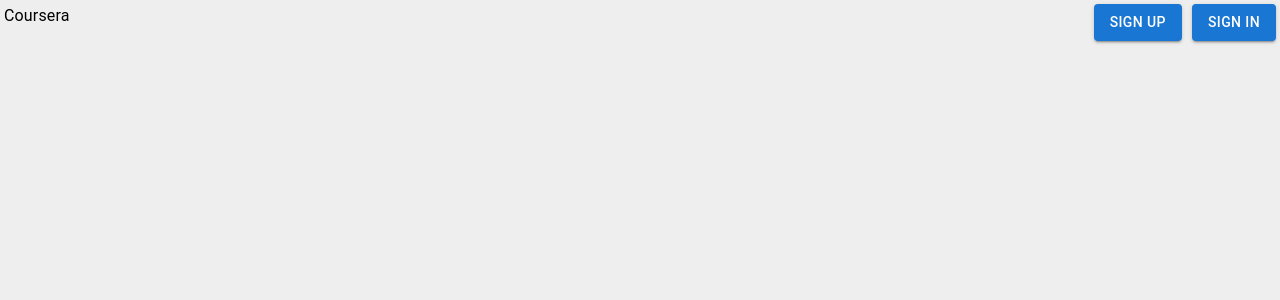
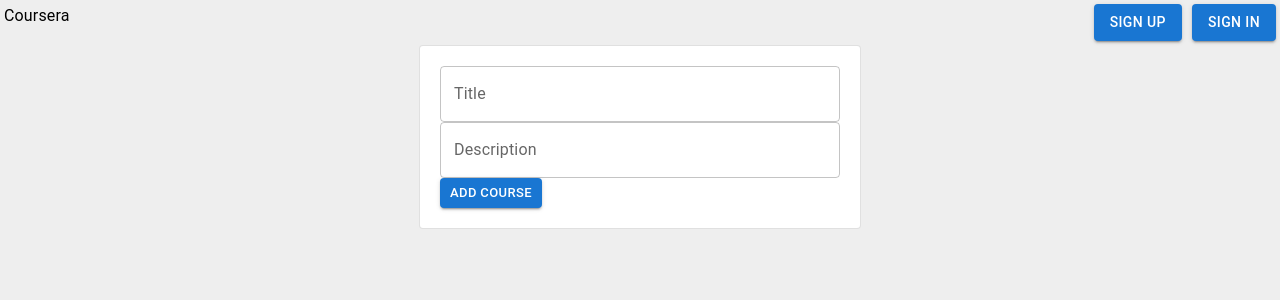
Before and after one commit to Digvijaysingh0707/onlineCourses, a React (Vite) app in the folder frontend/: page /addCourse in a window 1280 px wide. Shown: the top 300 px of the page. Built offline with nearby package versions, Linux system fonts and the light colour scheme.

Commit message:
Add course page

```diff
--- a/frontend/package.json
+++ b/frontend/package.json
@@ -13,6 +13,7 @@
     "@emotion/react": "^11.11.3",
     "@emotion/styled": "^11.11.0",
     "@mui/material": "^5.15.5",
+    "axios": "^1.6.5",
     "react": "^18.2.0",
     "react-dom": "^18.2.0",
     "react-router-dom": "^6.21.3"
--- a/frontend/src/App.jsx
+++ b/frontend/src/App.jsx
@@ -2,6 +2,7 @@ import Signup from "./components/Signup"
 import Appbar from "./components/Appbar"
 import { BrowserRouter as Router, Routes, Route } from "react-router-dom"
 import Signin from "./components/Signin"
+import AddCourse from "./components/AddCourse"
 
 
 
@@ -13,6 +14,8 @@ function App() {
         <Appbar />
 
         <Routes>
+          <Route path="/addCourse" element={<AddCourse />} />
+
           <Route path="/login" element={<Signin />} />
           <Route path="/signup" element={<Signup />} />
 
--- /dev/null
+++ b/frontend/src/components/AddCourse.jsx
@@ -0,0 +1,33 @@
+import { Button, Card, TextField } from "@mui/material"
+import axios from "axios"
+import { useState } from "react"
+
+const AddCourse = () => {
+    const [title, setTitle] = useState()
+    const [description, setDescription] = useState()
+
+    const handleAddCourse = async () => {
+        const response = await axios.post("http://localhost:3000/admin/courses", { title, description, imageLink: "", published: true }, {
+            headers: {
+                'Content-Type': 'application/json',
+                "Authorization": "Bearer " + localStorage.getItem("token")
+            }
+        })
+        localStorage.setItem("token", response?.data?.token)
+    }
+
+    return (
+        <div style={{ display: 'flex', justifyContent: 'center' }}>
+            <Card variant="outlined" style={{ width: 400, padding: 20 }}>
+
+                <TextField fullWidth id="outlined-basic" label="Title" type={"text"} onChange={e => setTitle(e.target.value)} />
+                <TextField fullWidth id="outlined-basic" label="Description" type={"text"} onChange={e => setDescription(e.target.value)} />
+
+                <Button size={"small"} variant="contained" onClick={handleAddCourse}>Add Course</Button>
+
+            </Card>
+        </div>
+    )
+}
+
+export default AddCourse
```
Also changed, not shown: 1 other file (tests, documents, lock files or other folders).
